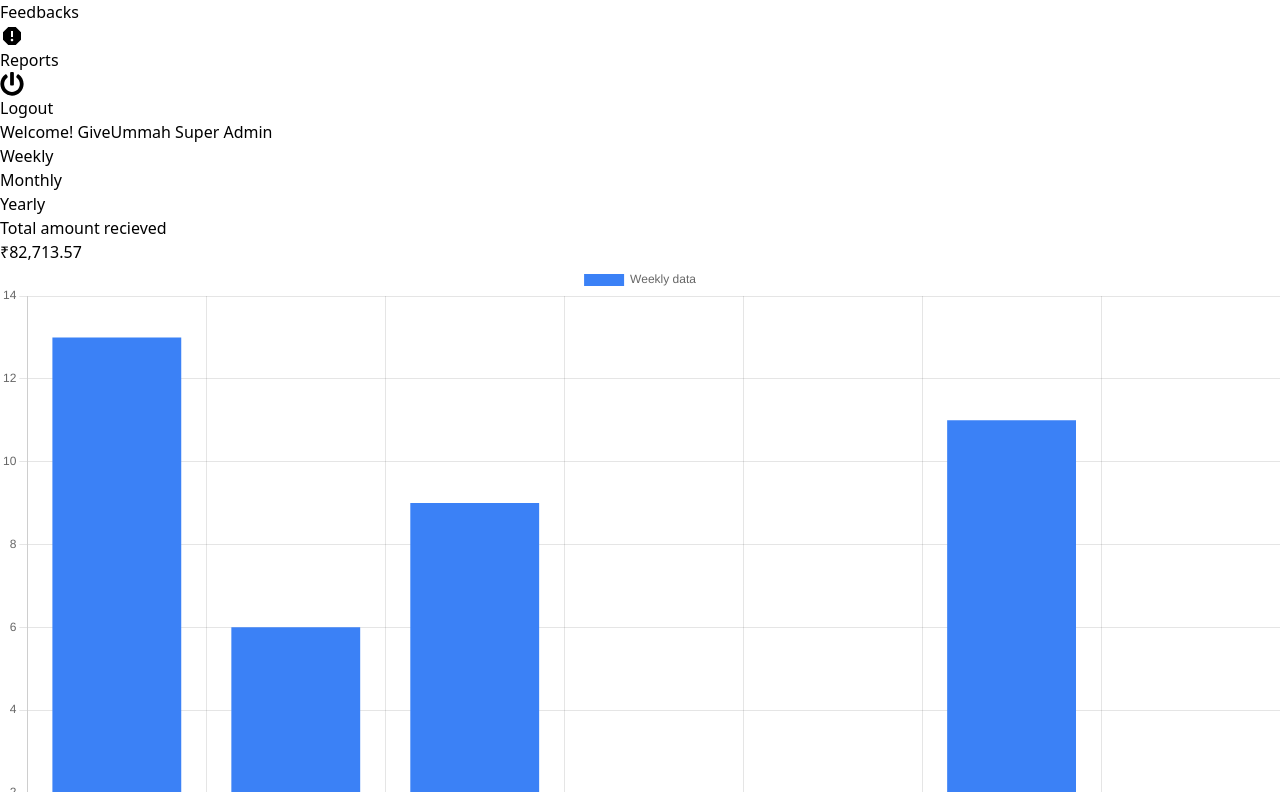
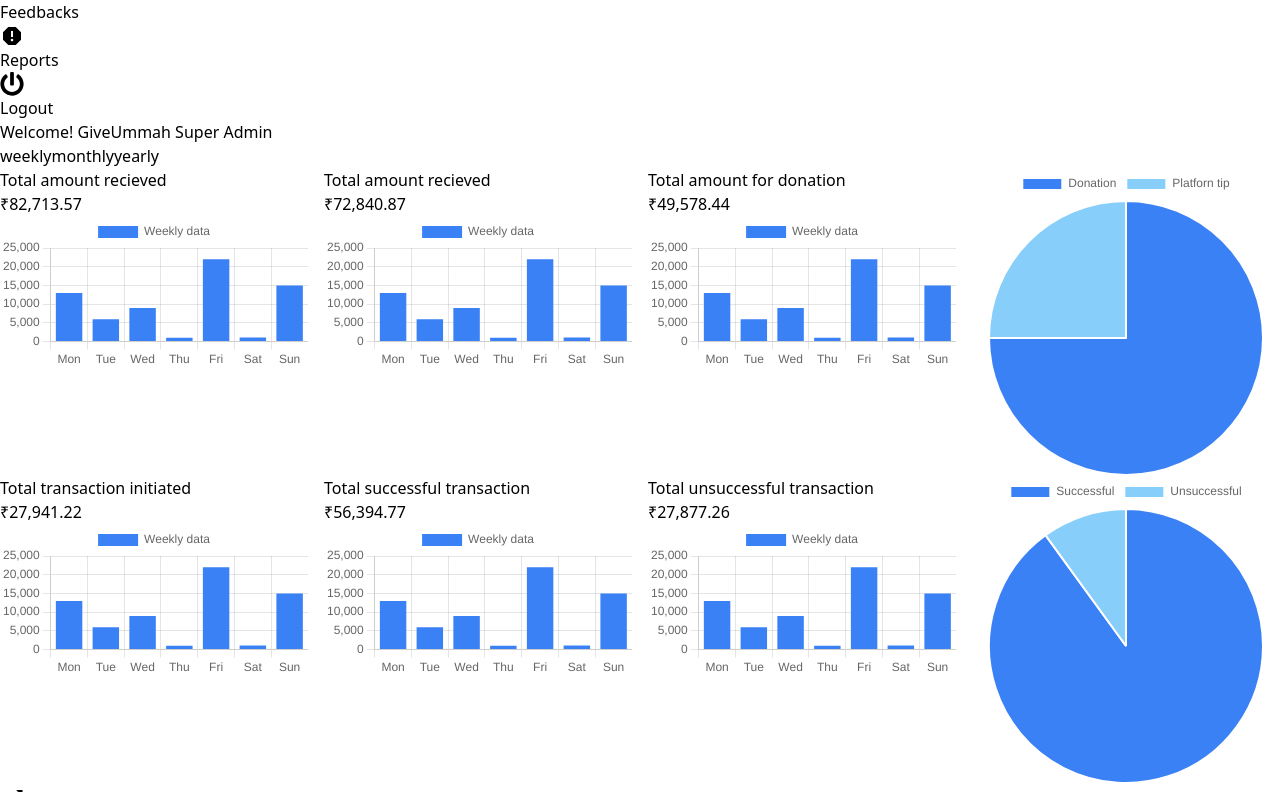
Before and after one commit to uroojk844/giveummahsuperadmin, a React (Vite) app: page / in a window 1280 px wide. Shown: the part 288-1080 px from the top of the page. Built offline with nearby package versions, Linux system fonts and the light colour scheme.

Commit message:
addind dashboard

```diff
--- a/package.json
+++ b/package.json
@@ -10,6 +10,7 @@
     "preview": "vite preview"
   },
   "dependencies": {
+    "chart.js": "^4.4.1",
     "react": "^18.2.0",
     "react-chartjs-2": "^5.2.0",
     "react-dom": "^18.2.0",
--- a/src/components/NavBar.jsx
+++ b/src/components/NavBar.jsx
@@ -1,22 +1,9 @@
-import { useLocation } from "react-router-dom";
-
 const NavBar = () => {
-  const { pathname } = useLocation();
-
   return (
-    <div className="flex items-center justify-between px-6 py-3">
+    <div className="flex items-center justify-between p-6">
       <div className="text-lg">
         Welcome!{" "}
         <span className="text-blue-500 font-[500]">GiveUmmah Super Admin</span>
-      </div>
-      <div
-        className={`flex bg-blue-100 p-2 gap-2 rounded-lg ${
-          pathname != "/" && "hidden"
-        }`}
-      >
-        <div className="px-4 py-1 rounded bg-white text-blue-500">Weekly</div>
-        <div className="px-4 py-1 rounded">Monthly</div>
-        <div className="px-4 py-1 rounded">Yearly</div>
       </div>
     </div>
   );
--- a/src/index.css
+++ b/src/index.css
@@ -38,3 +38,9 @@ tr :is(td):nth-child(2){
     color: blue;
     text-decoration: underline;
 }
+
+.grid3 {
+    display: grid;
+    gap: 16px;
+    grid-template-columns: repeat(auto-fill, minmax(270px, 1fr));
+}
--- a/src/pages/HomePage.jsx
+++ b/src/pages/HomePage.jsx
@@ -7,89 +7,198 @@ import {
   LinearScale,
   Tooltip,
   Legend,
-  ArcElement
+  ArcElement,
 } from "chart.js";
-import { Bar,Pie } from "react-chartjs-2";
+import { Bar, Pie } from "react-chartjs-2";
+import { useState } from "react";
 
-ChartJS.register(ArcElement,BarElement, CategoryScale, LinearScale, Tooltip, Legend);
+ChartJS.register(
+  ArcElement,
+  BarElement,
+  CategoryScale,
+  LinearScale,
+  Tooltip,
+  Legend
+);
 
 const HomePage = () => {
-  const chartData = {
-    labels: ["Mon", "Tue", "Wed","Thu","Fri","Sat","Sun"],
+  const weeklyData = {
+    labels: ["Mon", "Tue", "Wed", "Thu", "Fri", "Sat", "Sun"],
     datasets: [
       {
         label: "Weekly data",
-        data: [13, 6, 9,1,2,11,1.5],
-        backgroundColor: "#3b81f6"
+        data: [13000, 6000, 9000, 1000, 22000, 1100, 15000],
+        backgroundColor: "#3b81f6",
       },
     ],
   };
-  const pieData = {
-    labels: ["Data1", "Data2"],
+
+  const monthlyData = {
+    labels: [
+      "Jan",
+      "Feb",
+      "Mar",
+      "Apr",
+      "May",
+      "Jun",
+      "Jul",
+      "Aug",
+      "Sep",
+      "Oct",
+      "Nov",
+      "Dec",
+    ],
     datasets: [
       {
-        label: "Profit data",
-        data: [75, 25],
-        backgroundColor: "#3b81f6"
+        label: "Weekly data",
+        data: [
+          13000, 6000, 9000, 1000, 22000, 1100, 15000, 6000, 9000, 1000, 22000,
+          1100, 15000,
+        ],
+        backgroundColor: "#3b81f6",
       },
     ],
   };
-  const options={}
-  const stats = [
+
+  const yearlyData = {
+    labels: [2024, 2025, 2026, 2027, 2028, 2029, 2030],
+    datasets: [
+      {
+        label: "Weekly data",
+        data: [13000, 0, 0, 0, 0, 0, 0],
+        backgroundColor: "#3b81f6",
+      },
+    ],
+  };
+
+  const filters = {
+    weekly: weeklyData,
+    monthly: monthlyData,
+    yearly: yearlyData,
+  };
+
+  const [dataFilter, setDataFilter] = useState(weeklyData);
+
+  const options = {};
+
+  const amountStats = [
     {
       title: "Total amount recieved",
       value: Math.random(9999) * 100000,
+      data: dataFilter,
     },
     {
       title: "Total amount recieved",
       value: Math.random(9999) * 100000,
+      data: dataFilter,
     },
     {
       title: "Total amount for donation",
       value: Math.random(9999) * 100000,
+      data: dataFilter,
     },
+    {
+      labels: ["Donation", "Platforn tip"],
+      datasets: [
+        {
+          data: [75, 25],
+          backgroundColor: ["#3b81f6", "lightskyblue"],
+        },
+      ],
+    },
+  ];
+
+  const transactionStats = [
     {
       title: "Total transaction initiated",
       value: Math.random(9999) * 100000,
+      data: dataFilter,
     },
     {
       title: "Total successful transaction",
       value: Math.random(9999) * 100000,
+      data: dataFilter,
     },
     {
       title: "Total unsuccessful transaction",
       value: Math.random(9999) * 100000,
+      data: dataFilter,
+    },
+    {
+      labels: ["Successful", "Unsuccessful"],
+      datasets: [
+        {
+          data: [90, 10],
+          backgroundColor: ["#3b81f6", "lightskyblue"],
+        },
+      ],
     },
   ];
 
   return (
     <section className="px-6 py-2 space-y-6">
-      <div className="flex items-start gap-4">
-        <div className="grid max-sm:grid-cols-1 max-lg:grid-cols-2 grid-cols-3 gap-4">
-          {stats.map((data, index) => (
-            <div className="p-4 bg-white rounded-md" key={index}>
-              <div className="text-slate-500">{data.title}</div>
-              <div className="font-[600]">{INRFormat(data.value)}</div>
-              <div>
-                <Bar data={chartData} options={options} />
+      <div className={`flex bg-blue-100 p-2 gap-2 rounded-lg`}>
+        {Object.keys(filters).map((filter, index) => {
+          return (
+            <button
+              className={`px-4 py-1 rounded capitalize ${
+                JSON.stringify(filters[filter]) == JSON.stringify(dataFilter) &&
+                "bg-white text-blue-500"
+              }`}
+              onClick={() => setDataFilter(filters[filter])}
+              key={index}
+            >
+              {filter}
+            </button>
+          );
+        })}
+      </div>
+
+      <div className="grid3">
+        {amountStats.map((data, index) => {
+          if (index > 2)
+            return (
+              <div className="p-4 bg-white rounded-md">
+                <Pie data={data} />
               </div>
+            );
+
+          return (
+            <div
+              className="grid content-between p-4 bg-white rounded-md"
+              key={index}
+            >
+              <div className="space-y-4">
+                <div className="text-slate-500">{data.title}</div>
+                <div className="font-[600]">{INRFormat(data.value)}</div>
+              </div>
+              <Bar data={data.data} options={options} />
             </div>
-          ))}
-        </div>
+          );
+        })}
       </div>
-      <div>
-        <div className="grid grid-cols-3 gap-4">
-          <div className="p-4 bg-white rounded-md">
-            <div className="text-slate-500"></div>
-            <div className="font-[600]">{INRFormat(7)} </div>
-            <Pie data={pieData} />
-          </div>
-          <div className="p-4 bg-white rounded-md">
-            <div className="text-slate-500"></div>
-            <div className="font-[600]">{INRFormat(7)}</div>
-            <Pie data={pieData} />
-          </div>
-        </div>
+      <div className="grid3">
+        {transactionStats.map((data, index) => {
+          if (index > 2)
+            return (
+              <div className="p-4 bg-white rounded-md">
+                <Pie data={data} />
+              </div>
+            );
+
+          return (
+            <div
+              className="grid content-between p-4 bg-white rounded-md"
+              key={index}
+            >
+              <div className="space-y-4">
+                <div className="text-slate-500">{data.title}</div>
+                <div className="font-[600]">{INRFormat(data.value)}</div>
+              </div>
+              <Bar data={data.data} />
+            </div>
+          );
+        })}
       </div>
 
       <div className="bg-white p-4 rounded-md">
```
Also changed, not shown: 1 other file (tests, documents, lock files or other folders).
